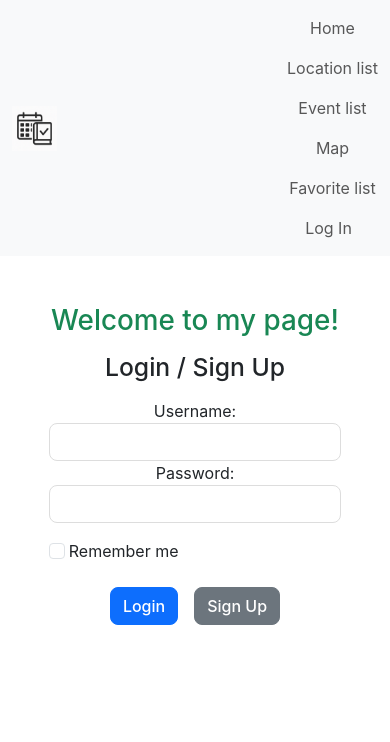
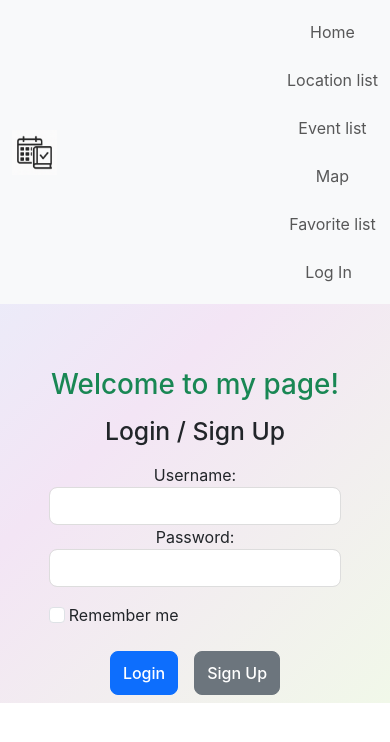
Before and after one commit to Brian-storm/ESTR2106-Project, a React (Create React App) app: page /login in a window 390 px wide. Shown: the top 742 px of the page. Built offline with nearby package versions, Linux system fonts and the light colour scheme; no server answers.

Commit message:
update on UI

```diff
--- a/package.json
+++ b/package.json
@@ -13,6 +13,7 @@
     "express-session": "^1.18.2",
     "react": "^19.2.0",
     "react-dom": "^19.2.0",
+    "react-leaflet": "^5.0.0",
     "react-router-dom": "^7.9.6",
     "react-scripts": "5.0.1",
     "web-vitals": "^2.1.4"
--- a/src/App.css
+++ b/src/App.css
@@ -1,5 +1,16 @@
 .App {
   text-align: center;
+  display: flex;
+  flex-direction: column;
+  background: linear-gradient(135deg,
+      #e3f2fd 0%,
+      /* Light blue - calendar */
+      #f3e5f5 50%,
+      /* Light purple - events */
+      #f1f8e9 100%
+      /* Light green - booking */
+    );
+  overflow: hidden;
 }
 
 .App-logo {
@@ -7,6 +18,60 @@
   pointer-events: none;
 }
 
+/* Tablet responsiveness */
+@media (max-width: 768px) {
+  .container-fluid {
+    padding-left: 12px;
+    padding-right: 12px;
+  }
+
+  /* Adjust main content padding for mobile bottom nav */
+  .main-content {
+    padding-bottom: 70px !important;
+  }
+}
+
+/* Ensure buttons are tap-friendly on mobile */
+.btn,
+.nav-link {
+  min-height: 44px;
+  min-width: 44px;
+  display: inline-flex;
+  align-items: center;
+  justify-content: center;
+}
+
+body,
+html {
+  width: 100%;
+}
+
+/* Smooth transitions */
+.navbar-collapse {
+  transition: all 0.3s ease;
+}
+
+/* Better touch targets */
+@media (max-width: 768px) {
+  .nav-item {
+    margin: 2px 0;
+  }
+
+  /* Make sure the bottom nav doesn't cover content */
+  .fixed-bottom {
+    z-index: 1030;
+  }
+}
+
+/* Improve visibility for active states */
+.nav-link.active {
+  font-weight: 600;
+  color: #0d6efd !important;
+  background-color: rgba(13, 110, 253, 0.05);
+}
+
+/* Loading states */
+>>>>>>> Stashed changes
 @media (prefers-reduced-motion: no-preference) {
   .App-logo {
     animation: App-logo-spin infinite 20s linear;
```
Also changed, not shown: 1 other file (tests, documents, lock files or other folders).
